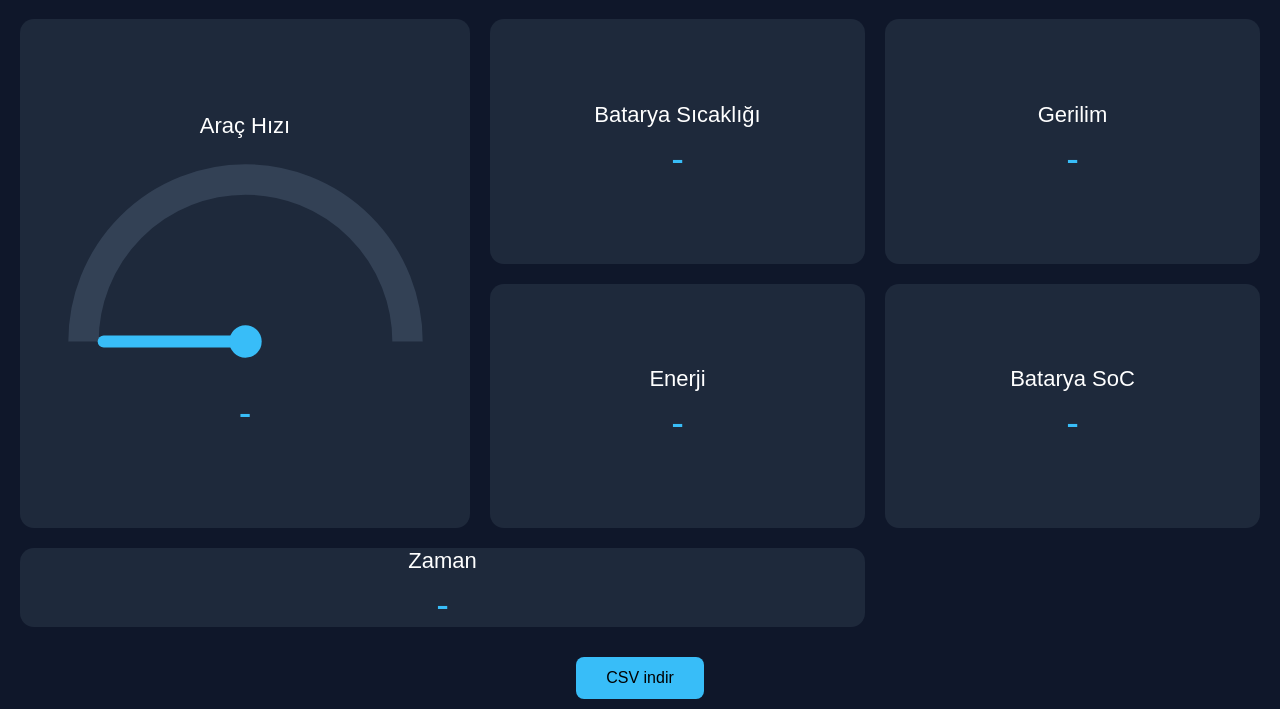
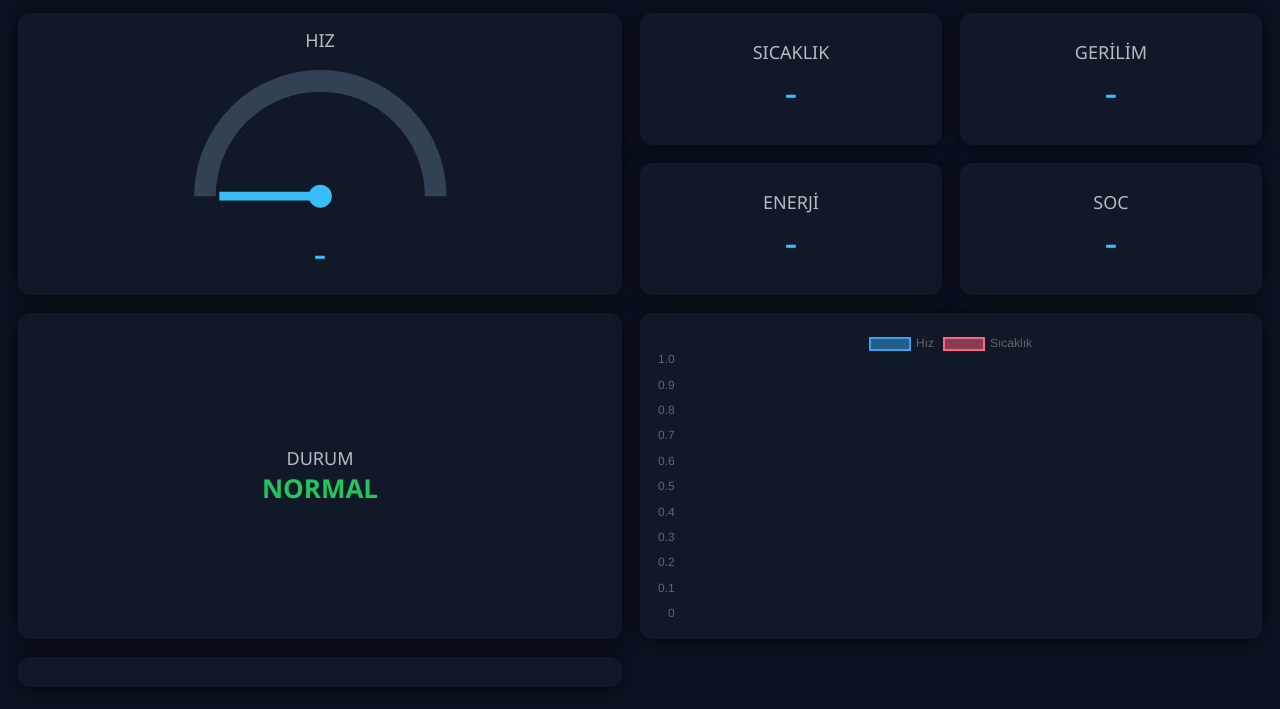
Before and after one commit to Mesuteminkurt/gsm-server, a website: page public/index.html in a window 1280 px wide. Shown: the part 91-800 px from the top of the page. Drawn offline with nearby package versions, Linux system fonts and the light colour scheme; no server answers.

Commit message:
graf added

```diff
--- a/public/index.html
+++ b/public/index.html
@@ -4,15 +4,14 @@
 <meta charset="UTF-8">
 <title>SUBU-TETRA EMT İZLEME MERKEZİ</title>
 
+<script src="https://cdn.jsdelivr.net/npm/chart.js"></script>
+
 <style>
 body{
  margin:0;
-  font-family:Arial;
-  background:#0f172a;
+ font-family:Segoe UI;
+ background:#0b1220;
  color:white;
-  display:flex;
-  flex-direction:column;
-  height:100vh;
 }
 
 /* HEADER */
@@ -20,74 +19,69 @@ body{
  display:flex;
  align-items:center;
  justify-content:center;
-  gap:15px;
+ gap:20px;
  padding:15px;
+ background:#020617;
+ border-bottom:1px solid #1e293b;
 }
+.header img{height:55px}
+.header h1{margin:0;font-size:28px}
 
-.header img{
-  height:60px;
-}
-
-.header h1{
-  margin:0;
-  font-size:28px;
-}
-
-/* DASHBOARD */
-.dashboard{
-  flex:1;
+/* GRID */
+.grid{
  display:grid;
-  grid-template-columns:1.2fr 1fr 1fr;
-  grid-template-rows:1fr 1fr;
-  gap:20px;
-  padding:20px;
+ grid-template-columns:2fr 1fr 1fr;
+ grid-template-rows:1fr 1fr 1fr;
+ gap:18px;
+ padding:18px;
+ height:calc(100vh - 90px);
  box-sizing:border-box;
 }
 
 /* CARDS */
 .card{
-  background:#1e293b;
-  border-radius:14px;
+ background:#111827;
+ border-radius:12px;
+ padding:15px;
+ box-shadow:0 0 20px rgba(0,0,0,.6);
  display:flex;
  flex-direction:column;
  justify-content:center;
  align-items:center;
-  font-size:22px;
 }
 
-.value{
-  font-size:38px;
-  margin-top:10px;
-  color:#38bdf8;
+.title{opacity:.7;font-size:18px}
+.value{font-size:40px;color:#38bdf8}
+
+/* SPEED */
+.speed{grid-row:span 2}
+
+/* GRAPH */
+.graph{grid-column:span 2}
+
+/* LOG */
+.log{
+ grid-row:span 2;
+ overflow:auto;
+ align-items:flex-start;
+ font-size:14px;
 }
 
-/* SPEED BIG */
-.speed{
-  grid-row:span 2;
+.log div{
+ width:100%;
+ border-bottom:1px solid #1e293b;
+ padding:4px 0;
 }
 
-/* TIME */
-.time{
-  grid-column:span 2;
+/* ALARM */
+.alarm{
+ font-size:26px;
+ font-weight:bold;
 }
 
-/* BUTTON */
-.download{
-  padding:10px;
-  text-align:center;
-}
-
-button{
-  background:#38bdf8;
-  border:none;
-  padding:12px 30px;
-  font-size:16px;
-  border-radius:8px;
-  cursor:pointer;
-}
-button:hover{
-  background:#0ea5e9;
-}
+.red{color:#ef4444}
+.yellow{color:#facc15}
+.green{color:#22c55e}
 </style>
 </head>
 <body>
@@ -97,26 +91,18 @@ button:hover{
 <h1>SUBU-TETRA EMT İZLEME MERKEZİ</h1>
 </div>
 
-<div class="dashboard">
+<div class="grid">
 
 <!-- SPEED -->
 <div class="card speed">
-Araç Hızı
+<div class="title">HIZ</div>
 
 <svg viewBox="0 0 200 120" width="90%">
 <path d="M20 100 A80 80 0 0 1 180 100"
-stroke="#334155"
-stroke-width="15"
-fill="none"/>
-
-<line id="needle"
-x1="100" y1="100"
-x2="100" y2="30"
-stroke="#38bdf8"
-stroke-width="6"
-stroke-linecap="round"
+stroke="#334155" stroke-width="15" fill="none"/>
+<line id="needle" x1="100" y1="100" x2="100" y2="30"
+stroke="#38bdf8" stroke-width="6"
 transform="rotate(-90 100 100)"/>
-
 <circle cx="100" cy="100" r="8" fill="#38bdf8"/>
 </svg>
 
@@ -125,80 +111,129 @@ transform="rotate(-90 100 100)"/>
 
 <!-- TEMP -->
 <div class="card">
-Batarya Sıcaklığı
+<div class="title">SICAKLIK</div>
 <div class="value" id="temp">-</div>
 </div>
 
-<!-- VOLTAGE -->
+<!-- VOLT -->
 <div class="card">
-Gerilim
-<div class="value" id="voltage">-</div>
+<div class="title">GERİLİM</div>
+<div class="value" id="volt">-</div>
 </div>
 
 <!-- ENERGY -->
 <div class="card">
-Enerji
+<div class="title">ENERJİ</div>
 <div class="value" id="energy">-</div>
 </div>
 
 <!-- SOC -->
 <div class="card">
-Batarya SoC
+<div class="title">SOC</div>
 <div class="value" id="soc">-</div>
 </div>
 
-<!-- TIME -->
-<div class="card time">
-Zaman
-<div class="value" id="time">-</div>
+<!-- ALARM -->
+<div class="card">
+<div class="title">DURUM</div>
+<div class="alarm green" id="alarm">NORMAL</div>
 </div>
+
+<!-- GRAPH -->
+<div class="card graph">
+<canvas id="chart"></canvas>
+</div>
+
+<!-- LOG -->
+<div class="card log" id="log"></div>
 
 </div>
 
-<div class="download">
-<button onclick="downloadCSV()">CSV indir</button>
-</div>
+<script>
 
-<script>
-function safe(v){
-  return (v===undefined || v===null) ? "-" : v;
+/* ---------- GAUGE ---------- */
+function gauge(v){
+ if(v==null)return;
+ const a=(v/180)*180-90;
+ needle.setAttribute("transform",`rotate(${a} 100 100)`);
 }
 
-function updateGauge(speed){
-  if(speed==="-" ) return;
+/* ---------- CHART ---------- */
+const ctx=document.getElementById("chart");
+const chart=new Chart(ctx,{
+ type:"line",
+ data:{
+  labels:[],
+  datasets:[
+   {label:"Hız",data:[],borderWidth:2},
+   {label:"Sıcaklık",data:[],borderWidth:2}
+  ]
+ },
+ options:{responsive:true,animation:false}
+});
 
-  const angle=(speed/180)*180-90;
-  document.getElementById("needle")
-  .setAttribute("transform",`rotate(${angle} 100 100)`);
+/* ---------- HELPERS ---------- */
+const safe=v=>v??"-";
+
+/* ---------- LOG ---------- */
+function addLog(text){
+ const el=document.createElement("div");
+ el.textContent=text;
+ log.prepend(el);
+ if(log.children.length>30)
+  log.removeChild(log.lastChild);
 }
 
+/* ---------- ALARM ---------- */
+function setAlarm(d){
+ let msg="NORMAL";
+ let cls="green";
+
+ if(d.temp>60){msg="KRİTİK SICAKLIK";cls="red";}
+ else if(d.temp>45){msg="SICAK";cls="yellow";}
+ else if(d.voltage<70){msg="DÜŞÜK VOLT";cls="yellow";}
+ else if(d.speed>120){msg="AŞIRI HIZ";cls="red";}
+
+ alarm.textContent=msg;
+ alarm.className="alarm "+cls;
+}
+
+/* ---------- UPDATE ---------- */
 async function update(){
  try{
-    const res=await fetch("/last");
-    const d=await res.json();
+  const r=await fetch("/last");
+  const d=await r.json();
   if(!d)return;
 
-    document.getElementById("speed").innerText=safe(d.speed);
-    document.getElementById("temp").innerText=safe(d.temp);
-    document.getElementById("voltage").innerText=safe(d.voltage);
-    document.getElementById("energy").innerText=safe(d.energy);
-    document.getElementById("soc").innerText=safe(d.soc);
+  speed.textContent=safe(d.speed);
+  temp.textContent=safe(d.temp);
+  volt.textContent=safe(d.voltage);
+  energy.textContent=safe(d.energy);
+  soc.textContent=safe(d.soc);
 
-    if(d.timestamp)
-      document.getElementById("time").innerText =
-        new Date(d.timestamp).toLocaleString();
+  gauge(d.speed);
+  setAlarm(d);
 
-    updateGauge(d.speed);
+  const t=new Date().toLocaleTimeString();
+
+  chart.data.labels.push(t);
+  chart.data.datasets[0].data.push(d.speed);
+  chart.data.datasets[1].data.push(d.temp);
+
+  if(chart.data.labels.length>20){
+    chart.data.labels.shift();
+    chart.data.datasets.forEach(x=>x.data.shift());
+  }
+
+  chart.update();
+
+  addLog(`${t} | ${d.speed}kmh ${d.temp}°C ${d.voltage}V`);
 
  }catch{}
 }
 
 setInterval(update,1000);
 
-function downloadCSV(){
-  window.location="/download-csv";
-}
 </script>
-
 </body>
 </html>
```
Lines whose indentation alone changed are shown as unchanged.
